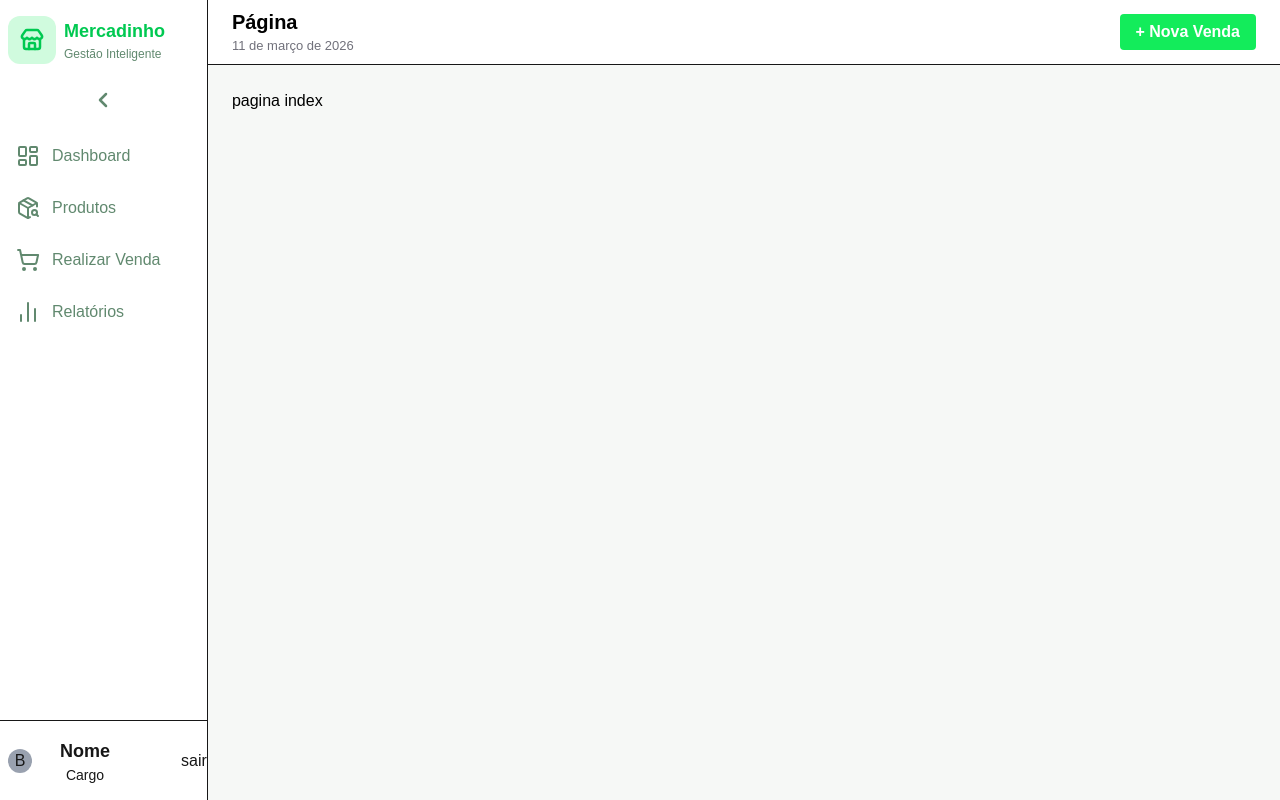
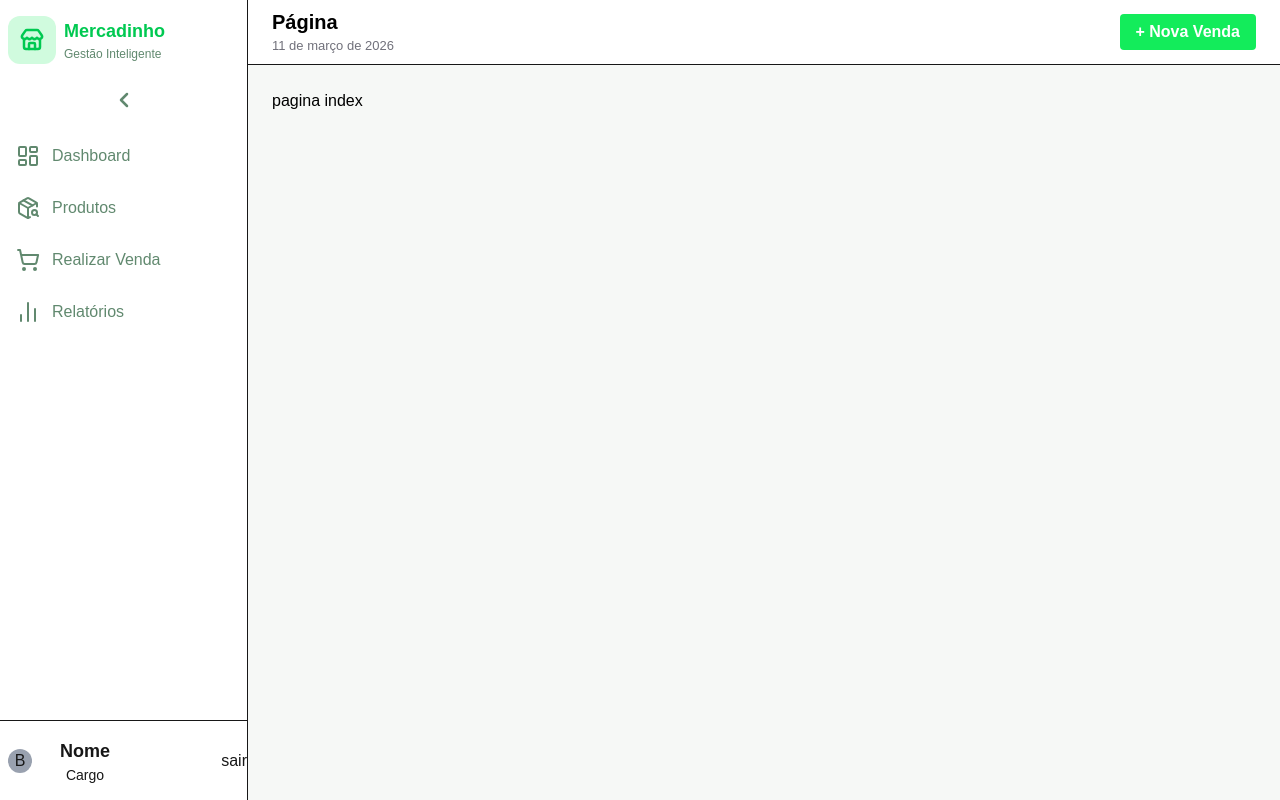
Before and after one commit to breno-facanha/mercadinho-web, a Next.js app: page / in a window 1280 px wide. Built offline with nearby package versions, Linux system fonts and the light colour scheme.

Commit message:
ajustando o menu lateral

```diff
--- a/src/components/Pagina/Pagina.tsx
+++ b/src/components/Pagina/Pagina.tsx
@@ -36,10 +36,10 @@ export default function Pagina(props: PaginaProps) {
 
 
     return (
-        <div className="flex h-screen ">
-            <div className={`flex flex-col bg-white h-screen transition-all duration-300 ${isMenuExpanded ? 'w-62' : 'w-20'} border-r`}>
+        <div className="flex min-h-screen">
+            <div className={`sticky top-0 flex min-h-screen flex-col bg-white transition-all duration-300 ${isMenuExpanded ? 'w-62' : 'w-20'} border-r`}>
                 <div className={`h-20 text-green-500 flex items-center gap-2 ${isMenuExpanded ? 'pl-2' : 'justify-center'}`}>
-                   <div className="bg-[#D0FBDE] px-3 py-3 rounded-xl flex-shrink-0">
+                   <div className="bg-[#D0FBDE] px-3 py-3 rounded-xl shrink-0">
                     <Store strokeWidth={2.5}/>
                    </div>
                    {isMenuExpanded && (
@@ -69,7 +69,7 @@ export default function Pagina(props: PaginaProps) {
                     )}
                 </div>
             </div>
-            <main className="flex flex-col w-full h-screen">
+            <main className="flex min-h-screen w-full flex-1 flex-col">
                 <header className=" bg-white w-full border-b px-6 py-2 flex items-center justify-between">
                     <div className="flex flex-col">
                         <span className="text-black font-bold text-xl">
```
